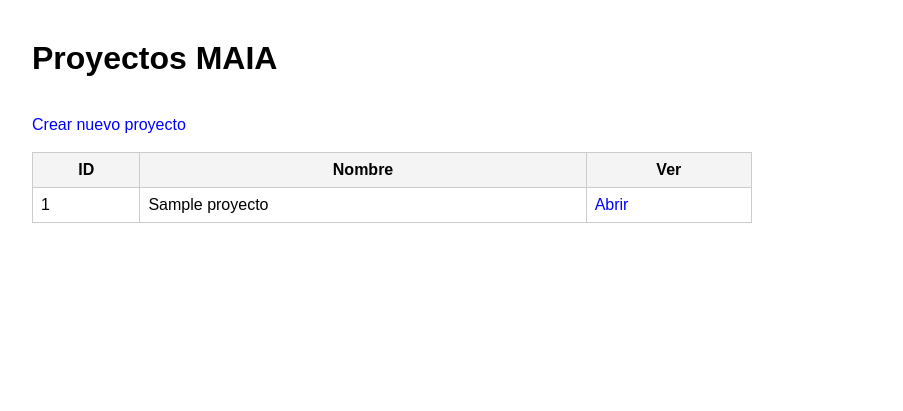
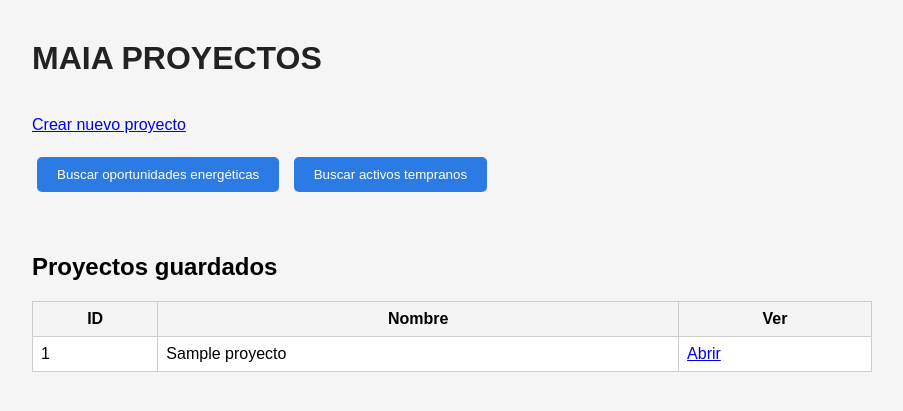
Before and after one commit to alex-energia/MAIA, a Flask app: template templates/proyectos.html in a window 1280 px wide. Shown: the top 411 px of the page, without its empty margins (8-911 px from the left). Run offline with Flask 3, Linux system fonts and the light colour scheme; the template is opened without the code that fills it: most values are stand-ins (such as "Sample title", 1, 10 or a date in 2020).

Commit message:
activar scanner maia proyectos

```diff
--- a/templates/proyectos.html
+++ b/templates/proyectos.html
@@ -10,11 +10,31 @@
 body{
 font-family:Arial;
 margin:40px;
+background:#f5f5f5;
+}
+
+h1{
+color:#222;
+}
+
+button{
+padding:10px 20px;
+margin:5px;
+background:#2c7be5;
+color:white;
+border:none;
+border-radius:5px;
+cursor:pointer;
+}
+
+button:hover{
+background:#1a5fd0;
 }
 
 table{
 border-collapse:collapse;
-width:60%;
+width:70%;
+background:white;
 }
 
 th,td{
@@ -26,19 +46,21 @@ th{
 background:#f4f4f4;
 }
 
-a{
-text-decoration:none;
-color:blue;
+.card{
+background:white;
+padding:15px;
+margin-top:20px;
+border-radius:6px;
+box-shadow:0 0 5px rgba(0,0,0,0.1);
 }
 
 </style>
 
 </head>
 
-
 <body>
 
-<h1>Proyectos MAIA</h1>
+<h1>MAIA PROYECTOS</h1>
 
 <br>
 
@@ -46,14 +68,22 @@ color:blue;
 
 <br><br>
 
+<button onclick="buscarOportunidades()">Buscar oportunidades energéticas</button>
+
+<button onclick="buscarOportunidades()">Buscar activos tempranos</button>
+
+<div id="resultados"></div>
+
+<br><br>
+
+<h2>Proyectos guardados</h2>
+
 <table>
 
 <tr>
-
 <th>ID</th>
 <th>Nombre</th>
 <th>Ver</th>
-
 </tr>
 
 {% for p in proyectos %}
@@ -74,6 +104,43 @@ color:blue;
 
 </table>
 
+<script>
+
+function buscarOportunidades(){
+
+document.getElementById("resultados").innerHTML = "MAIA está escaneando el mercado energético global...";
+
+fetch("/maia_master_scan")
+
+.then(response => response.json())
+
+.then(data => {
+
+let html = "<h2>Oportunidades detectadas</h2>";
+
+data.resultados.forEach(o => {
+
+html += `
+<div class="card">
+
+<b>${o.titulo}</b><br>
+Pais: ${o.pais}<br>
+Tipo activo: ${o.tipo_activo}<br>
+Empresa: ${o.empresa}<br>
+<a href="${o.contacto}" target="_blank">Ver fuente</a>
+
+</div>
+`;
+
+});
+
+document.getElementById("resultados").innerHTML = html;
+
+});
+
+}
+
+</script>
 
 </body>
 
```
